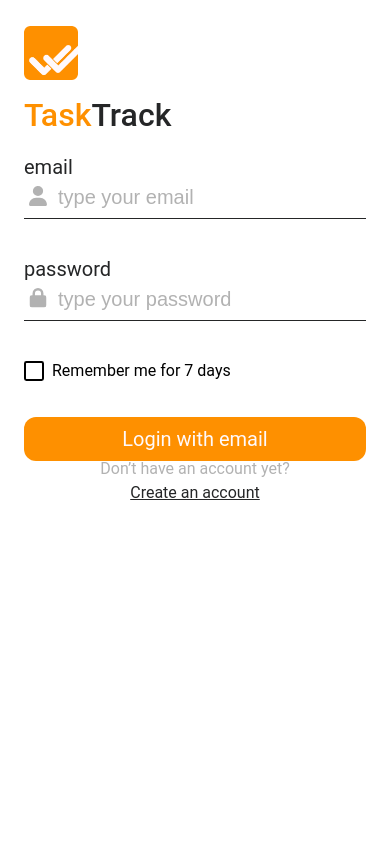
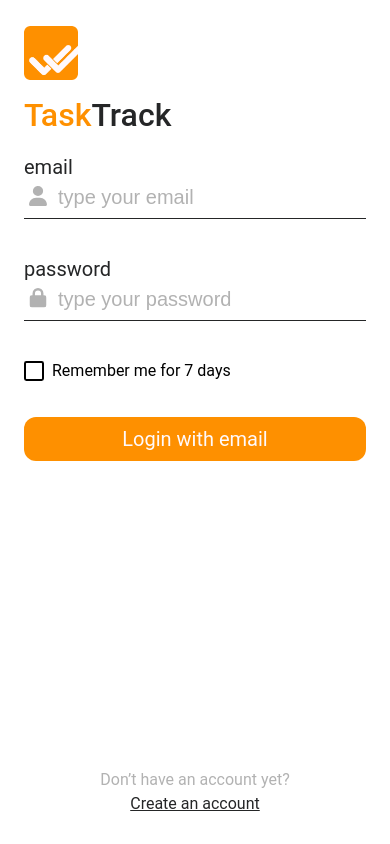
Before and after one commit to gabrielayresdev/TaskTrack, a React (Vite) app: page / in a window 390 px wide. Built offline with nearby package versions, Linux system fonts and the light colour scheme.

Commit message:
fix: mobile responsivity problems fixed

```diff
--- a/src/App.module.sass
+++ b/src/App.module.sass
@@ -3,3 +3,5 @@
     flex-direction: column
 
     position: relative
+
+    min-height: 100vh
```
